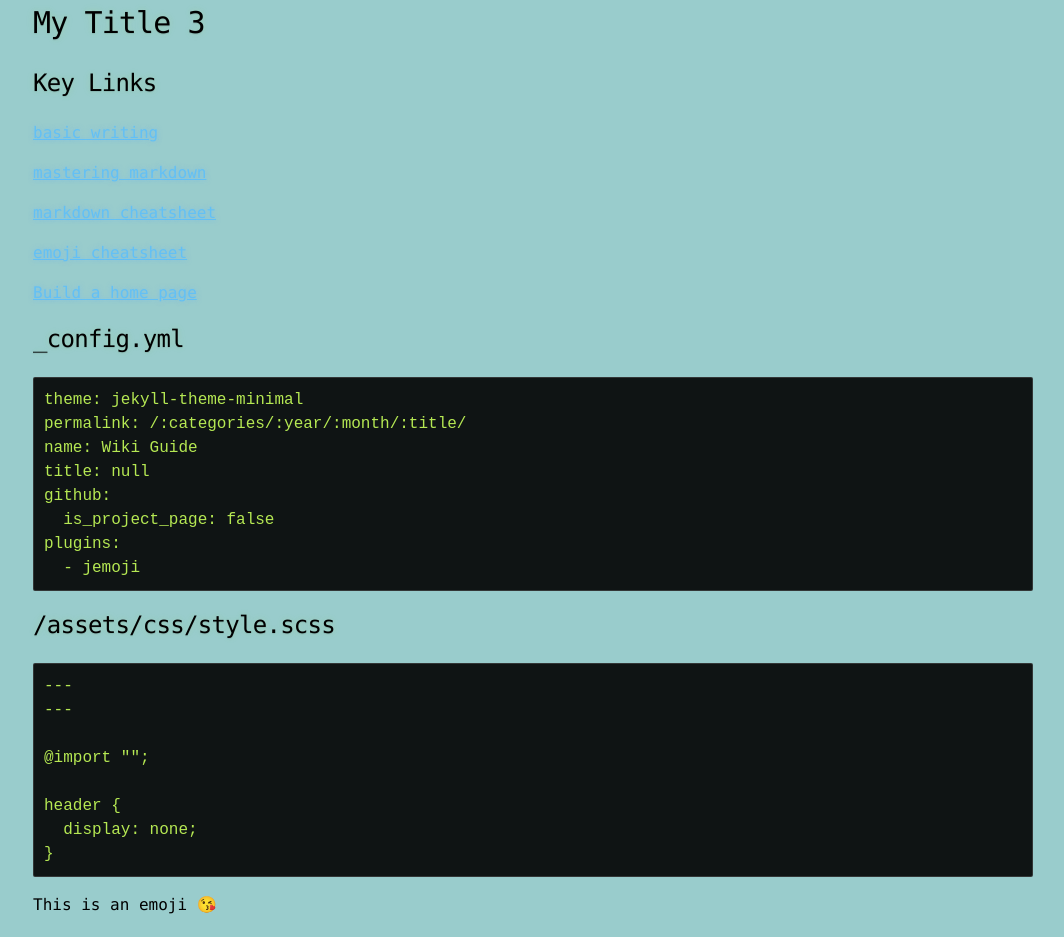
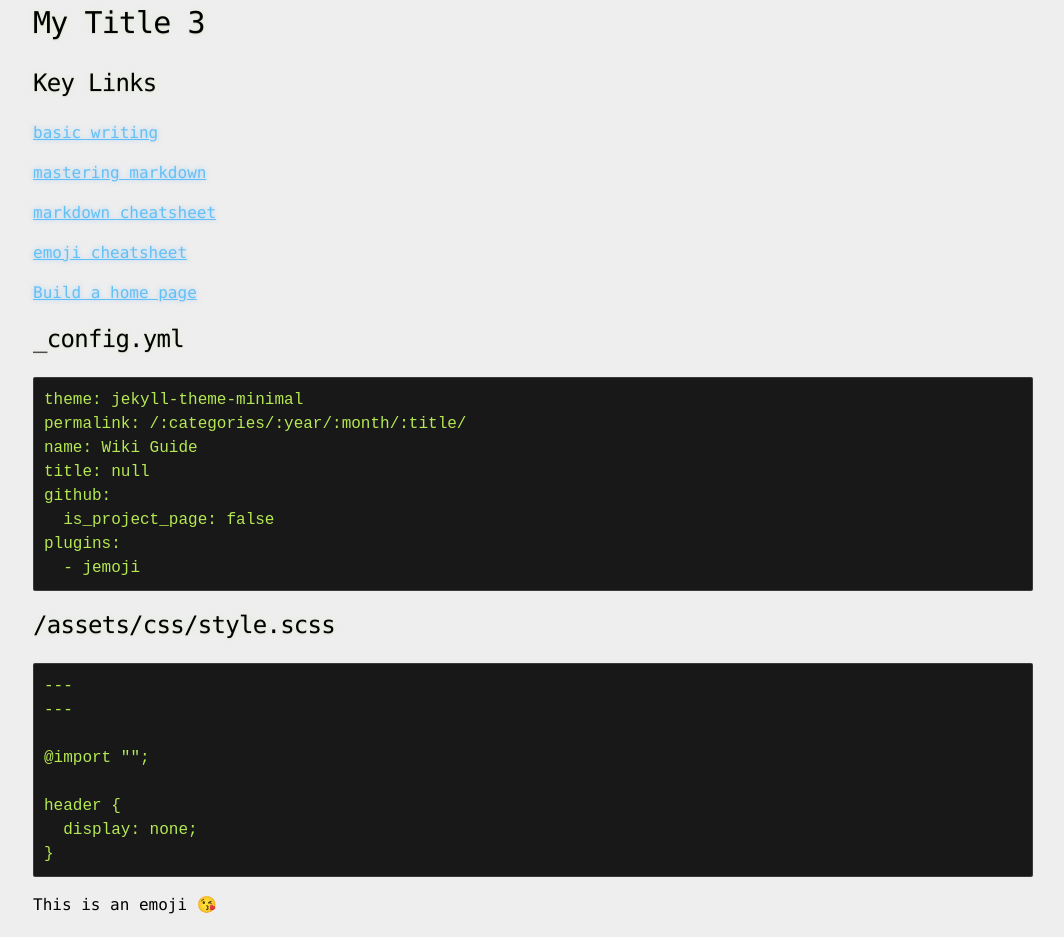
Before and after one commit to profphillips/wikibasics, a Jekyll site: the page built from index.md, in a window 1280 px wide. Shown: the whole page, without its empty margins (107-1171 px from the left). Built offline with Jekyll 4.4.1, drawn with Linux system fonts in a browser that asks for light colours; emoji names are drawn with the system emoji font; our own code applies the rules of GitHub Pages for plain Markdown files.

Commit message:
Update style.scss

```diff
--- a/assets/css/style.scss
+++ b/assets/css/style.scss
@@ -14,7 +14,7 @@ $container-max-width: 1000px;
 body {
   margin: 0;
   padding: 0;
-  background-color: #99cccc; //$body-background;
+  background-color: #eeeeee; //$body-background;
   //background: $body-background url("../images/bkg.png") 0 0;
   //color: $body-foreground;
   font-size: 16px;
```
